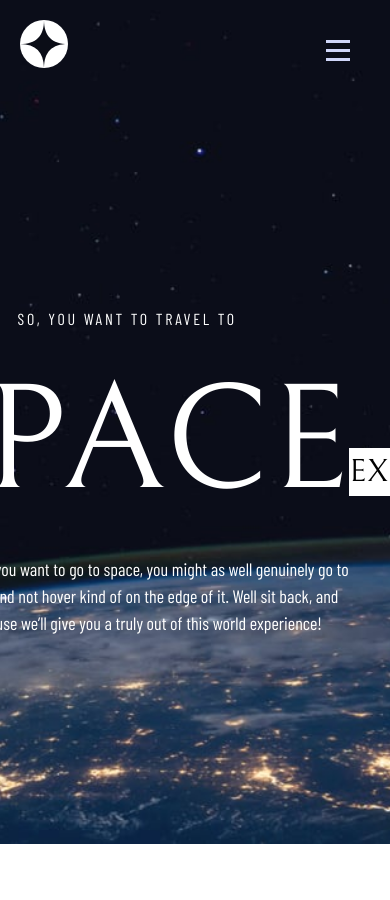
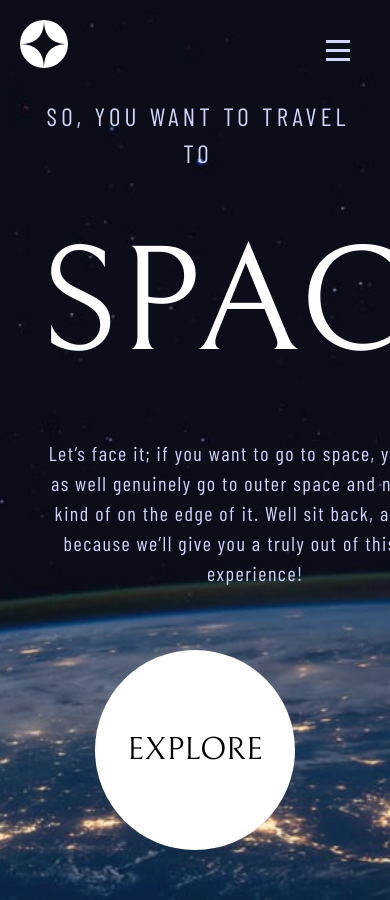
Before and after one commit to Ethanosaure/space-tourism-website, a React (Vite) app: page / in a window 390 px wide. Shown: the top 900 px of the page. Before the commit the page ends 844 px from the top, so only its background shows below. Built offline with nearby package versions, Linux system fonts and the light colour scheme.

Commit message:
finishing css responsive on home

```diff
--- a/src/components/Buttons/ExploreBtn/index.tsx
+++ b/src/components/Buttons/ExploreBtn/index.tsx
@@ -1,8 +1,11 @@
-import Heading from "../../../typographies/Headings";
+import Heading from "../../../typographies/Heading";
 
 const Component = () => {
   return (
-    <button type="button" className="bg-white">
+    <button
+      type="button"
+      className="h-[200px] w-[200px] rounded-[100%] bg-white xl:h-[250px] xl:w-[250px] "
+    >
       <Heading kind="h4" content={"EXPLORE"} css="" />
     </button>
   );
--- a/src/components/Nav/index.tsx
+++ b/src/components/Nav/index.tsx
@@ -1,4 +1,4 @@
-import Paragraph from "../../typographies/Paragraphs";
+import Paragraph from "../../typographies/Paragraph";
 interface NavLink {
   name: string;
   link: string;
--- a/src/pages/Home/index.tsx
+++ b/src/pages/Home/index.tsx
@@ -1,5 +1,5 @@
-import Paragraph from "../../typographies/Paragraphs";
-import Heading from "../../typographies/Headings";
+import Paragraph from "../../typographies/Paragraph";
+import Heading from "../../typographies/Heading";
 import ExploreBtn from "../../components/Buttons/ExploreBtn";
 
 import datas from "../../data/data.json";
@@ -10,11 +10,23 @@ const Component = () => {
   const textContent = data.text;
   const titleContent = data.title.toUpperCase();
   return (
-    <div className="flex h-screen w-screen flex-row items-center justify-center bg-[url('../../../public/assets/home/background-home-mobile.jpg')] bg-cover bg-center bg-no-repeat  pt-[100px] md:bg-[url('../../../public/assets/home/background-home-tablet.jpg')] xl:bg-[url('../../../public/assets/home/background-home-desktop.jpg')]">
-      <div className="flex flex-col text-center">
-        <Paragraph kind="span" content={subHeadingContent} css="text-white " />
-        <Heading kind="h1" content={titleContent} css="text-white" />
-        <Paragraph kind="p" content={textContent} css="text-white" />
+    <div className="flex h-screen min-h-[900px] w-screen  flex-col items-center justify-start bg-[url('../../../public/assets/home/background-home-mobile.jpg')] bg-cover bg-center bg-no-repeat pt-[25%] md:bg-[url('../../../public/assets/home/background-home-tablet.jpg')] xl:flex-row  xl:justify-around xl:bg-[url('../../../public/assets/home/background-home-desktop.jpg')] xl:pt-[10%]">
+      <div className="flex  max-w-[80%] flex-col text-center xl:w-auto xl:items-start">
+        <Paragraph
+          kind="span"
+          content={subHeadingContent}
+          css="text-tropicalBlue text-[25px] text-center tracking-[4.2px] mb-[20px] md:mb-0 md:text-[20px] ml-[2%] xl:text-[27px] "
+        />
+        <Heading
+          kind="h1"
+          content={titleContent}
+          css="text-white text-[120px] mb-[20px] md:text-[150px] md:mb-0"
+        />
+        <Paragraph
+          kind="p"
+          content={textContent}
+          css="text-tropicalBlue tracking-[1.5px] text-center text-[20px] w-[420px] mb-[20%] md:w-[490px] md:text-[18px] xl:text-justify ml-[2%] xl:text-[20px] "
+        />
       </div>
       <div>
         <ExploreBtn />
--- a/src/typographies/SubHeadings/index.tsx
+++ b/src/typographies/SubHeading/index.tsx
@@ -3,8 +3,8 @@ import { SubHeadingsProps } from "../../types/interface";
 const Typographies = ({ kind, content, css }: SubHeadingsProps) => {
   const classNameSub1 = css ? `text-[28px] ${css}` : `text-[28px]`;
   const classNameSub2 = css
-    ? `text-[14px] tracking-[2.35px] ${css}`
-    : `text-[14px] tracking-[2.35px]`;
+    ? `text-[14px] tracking-[2.7px] ${css}`
+    : `text-[14px] tracking-[2.7px]`;
   switch (kind) {
     case "subHeading1":
       return <h1 className={classNameSub1}>{content}</h1>;
```
Also changed, not shown: src/typographies/Heading/index.tsx (renamed from src/typographies/Headings/index.tsx), src/typographies/Paragraph/index.tsx (renamed from src/typographies/Paragraphs/index.tsx).
